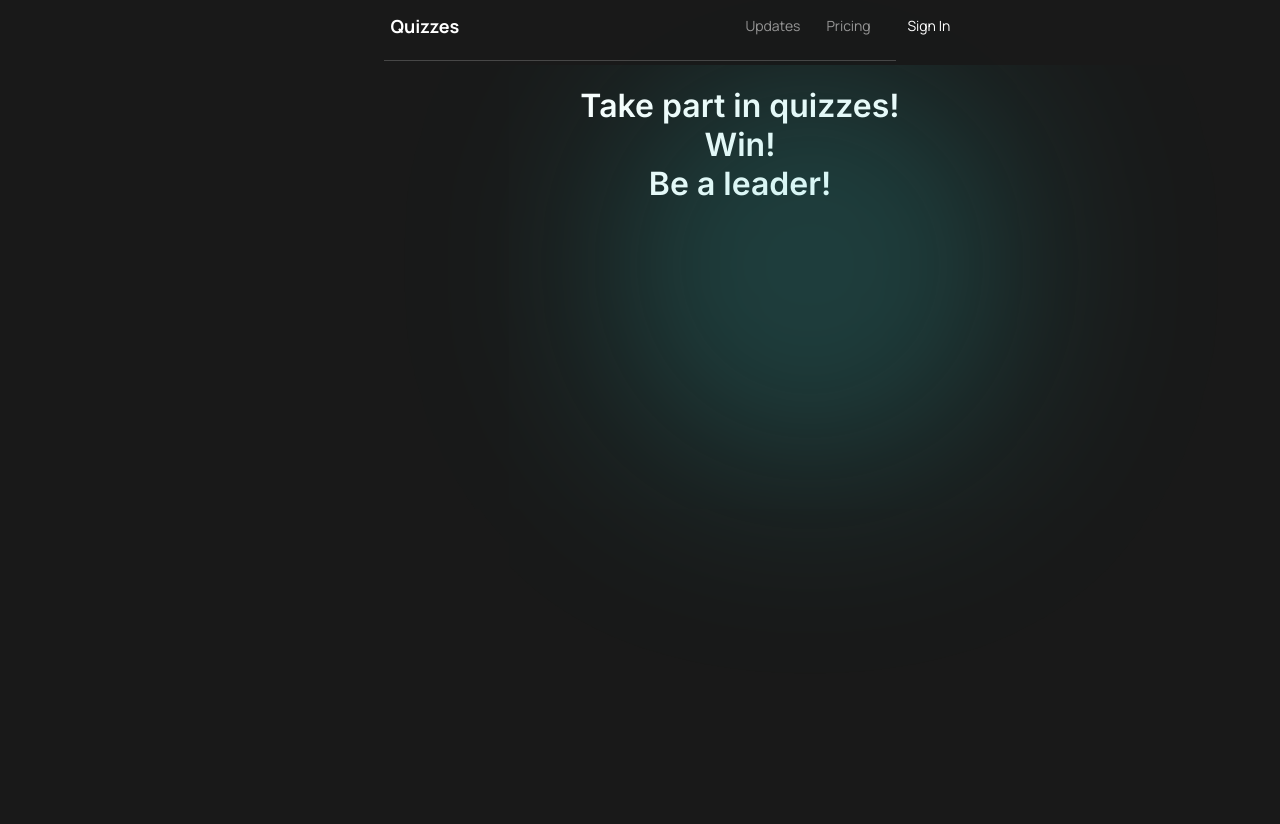
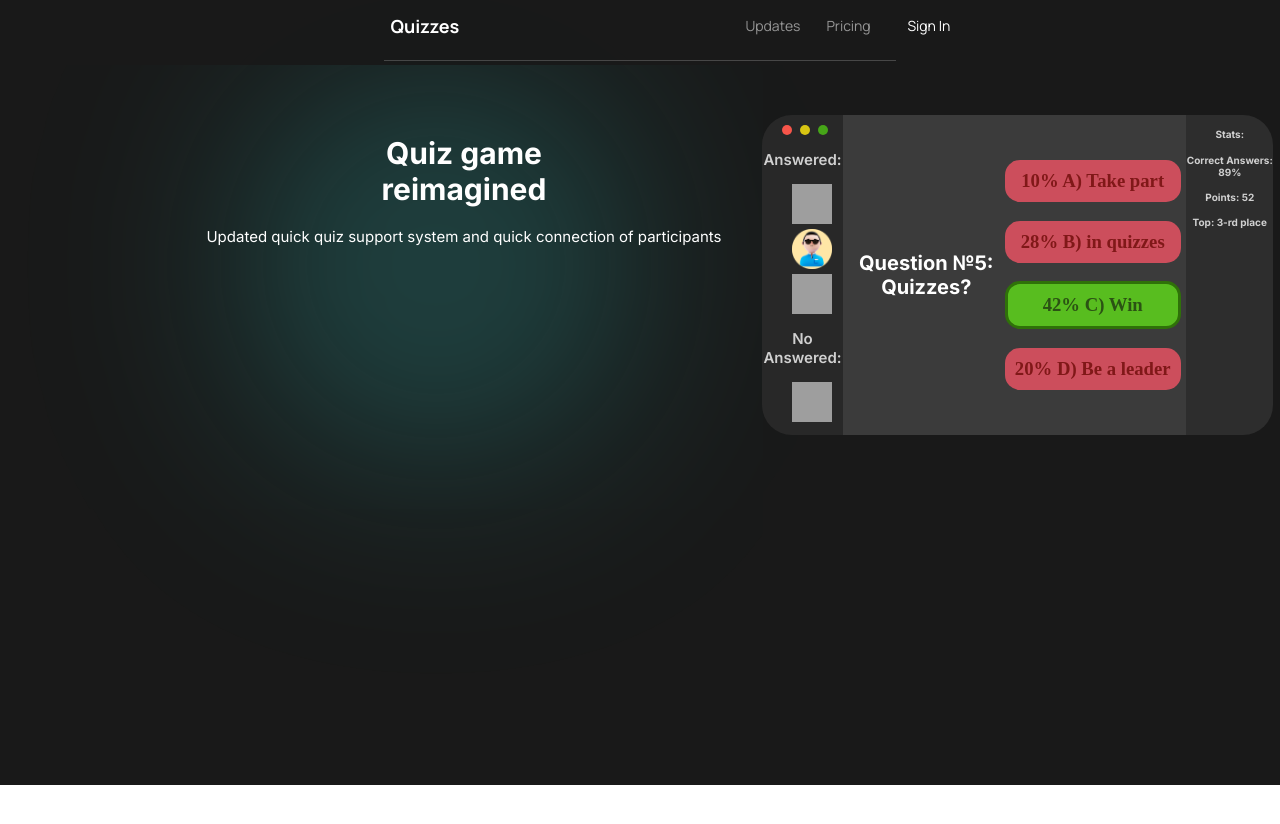
Before and after one commit to kirya2882/kirya2882.github.io, a plain HTML site: page hhh/index.html in a window 1280 px wide. Shown: the top 824 px of the page. After the commit the page ends 800 px from the top, so only its background shows below. Drawn offline with Linux system fonts and the light colour scheme; grey boxes are pictures that could not be loaded.

Commit message:
Add files via upload

```diff
--- a/hhh/index.html
+++ b/hhh/index.html
@@ -11,6 +11,13 @@
 <link href="https://fonts.googleapis.com/css2?family=Inter:wght@100..900&family=Manrope:wght@200..800&display=swap" rel="stylesheet">
     <title>Quizzes</title>
 </head>
+<!--<h1 class="h1quiz">Quizzes?</h1>-->
+<!--<div class="answers">-->
+<!--    <div class="ansv1">Take part</div>-->
+<!--    <div class="ansv2">in quizzes!</div>-->
+<!--    <div class="ansv3">Win!</div>-->
+<!--    <div class="ansv4">Be a leader!</div>-->
+<!--</div>-->
 <body>
     <div class = 'firstscreen'>
         <div class = 'header'>
@@ -26,7 +33,51 @@
         </div>
         <div class="mainblock">
             <div class="light"></div>
-            <h1 class="mainh1">Take part in quizzes!<br/> Win!<br/> Be a leader!</h1>
+            <div class="twoconter">
+                <div class="context">
+                    <H1>Quiz game<br> reimagined</H1>
+                    <p>Updated quick quiz support system and quick connection of participants</p>
+                </div>
+                <div class="quizmenu">
+                    <div class="usersWindow">
+                        <div class="circles">
+                            <div class="circleRed"></div>
+                            <div class="circleYellow"></div>
+                            <div class="circleGreen"></div>
+                        </div>
+                        <h3 class="answered">Answered:</h3>
+                        <div class="Ausers">
+                            <img class="user1" src="/user1.png">
+                            <img class="user1" src="/user2.png">
+                            <img class="user1" src="/user1.png">
+                        </div>
+                        <h3 class="answered">No Answered:</h3>
+                        <div class="Ausers">
+                            <img class="user1" src="/user3.png">
+                        </div>
+                    </div>
+                    <div class="mainWindow">
+                        <div class="question">
+                            <h1 class="headQuestion">Question №5:<br>Quizzes?</h1>
+                        </div>
+                        <div class="answers">
+                            <h3 class="answ1">10% A) Take part</h3>
+                            <h3 class="answ2">28% B) in quizzes</h3>
+                            <h3 class="answ3">42% C) Win</h3>
+                            <h3 class="answ4">20% D) Be a leader</h3>
+
+                        </div>
+                    </div>
+                    <div class="statsWindow">
+                        <h4>Stats:</h4>
+                        <h4>Correct Answers: 89%</h4>
+                        <h4>Points: 52</h4>
+
+                        <h4>Top: 3-rd place</h4>
+
+                    </div>
+                </div>
+            </div>
         </div>
     </div>
 </body>
--- a/hhh/style.css
+++ b/hhh/style.css
@@ -100,7 +100,7 @@
     justify-content:center;
     background:rgba(0, 0, 0, 0.9);
     width: 100vw;
-    height:2000px;
+    height:90vh;
     left: 0;
 }
 .whitecutter{
@@ -128,7 +128,166 @@
     left:330px;
     position:relative;
     filter:blur(50px);
+    z-index:1;
     box-shadow: 0 0 1000px rgba(51, 205, 199,1);
 
 
 }
+
+.quizmenu{
+    height:40vh;
+    width:40vw;
+
+    z-index:2;
+    display:flex;
+    justify-content:flex-start;
+    vertical-align:middle;
+
+}
+/*
+.h1quiz{
+    color:rgba(40,40,40,1);
+    text-align:left;
+    font-family: "Inter", sans-serif;
+    font-weight:600;
+    vertical-align:middle;
+}
+.ansv1,.ansv2,.ansv3,.ansv4{
+    color:rgba(40,40,40,1);
+    text-align:left;
+    font-family: "Inter", sans-serif;
+    font-weight:600;
+    height:4vh;
+    width:14vw;
+    background-color:rgba(208,208,208,1);
+    z-index:2;
+    border-radius:10px;
+    border: 1.5px solid rgba(130,130,130,1);
+}
+
+.answers{
+    display:flex;
+    flex-direction:column;
+    justify-content:center;
+    align-items:flex-end;
+    gap:40px;
+
+}
+*/
+
+.usersWindow{
+    background-color:rgba(40,40,40,1);
+    width:16%;
+    border-bottom-left-radius:30px;
+    border-top-left-radius:30px;
+    display:flex;
+    flex-direction:column;
+}
+.mainWindow{
+    background-color:rgba(59,59,59,1);
+    width:65%;
+    display:flex;
+    padding-left:10px;
+    justify-content: space-around;
+    /*justify-content: center;ПО ГОРИЗОНТАЛИ -----*/
+    align-items: center;/*ПО ВЕРТИКАЛИ |*/
+}
+.statsWindow{
+    background-color:rgba(45,45,45,1);
+    width:17%;
+    border-bottom-right-radius:30px;
+    border-top-right-radius:30px;
+    color:rgba(208,208,208,1);
+    text-align:center;
+    font-family: "Inter", sans-serif;
+    font-weight:600;
+    font-size:10px;
+}
+.circles{
+    display:flex;
+    padding-left:20px;
+    padding-top:10px;
+    gap:8px;
+}
+.circleRed{
+    width:10px;
+    height:10px;
+    border-radius:50%;
+    background-color: rgba(247,85,74,1);
+
+}
+.answered{
+    color:rgba(208,208,208,1);
+    text-align:center;
+    font-family: "Inter", sans-serif;
+    font-weight:600;
+    font-size:15px;
+}
+.circleYellow{
+    width:10px;
+    height:10px;
+    border-radius:50%;
+    background-color: rgba(216,197,19,1);
+}
+.circleGreen{
+    width:10px;
+    height:10px;
+    border-radius:50%;
+    background-color: rgba(70,165,24,1);
+}
+.user1{
+    width:40px;
+    height:40px;
+}
+.Ausers{
+    display:flex;
+    color:white;
+    flex-direction:column;
+    padding-left:30px;
+    gap:5px;
+}
+.question{
+    color:white;
+    text-align:center;
+    font-family: "Inter", sans-serif;
+    font-weight:400;
+    font-size:10px;
+}
+.answers{
+    color:white;
+    text-align:center;
+
+}
+/*.answ1,.answ2,.answ3,.answ4{
+    border: 1.5px solid rgba(105,105,105,1);
+    border-radius:15px;
+    padding:10px;
+}*/
+.answ1,.answ2,.answ4{
+
+    border-radius:15px;
+    padding:10px;
+    background-color:rgba(204,78,92,1);
+    color:rgba(128,24,24,1);
+}
+.answ3{
+    border: 3px solid rgba(47,113,9,1);
+    border-radius:15px;
+    padding:10px;
+    background-color:rgba(88,189,31,1);
+    color:rgba(43,82,20,1);
+}
+.twoconter{
+    z-index:2;
+    display:flex;
+    justify-content:space-around;
+    gap:40px;
+    padding-top:50px;
+}
+.context{
+    color:white;
+    text-align:center;
+    font-family: "Inter", sans-serif;
+    font-weight:400;
+    font-size:15px;
+}
```
Also changed, not shown: hhh/user2.png (added), 2 other files.
